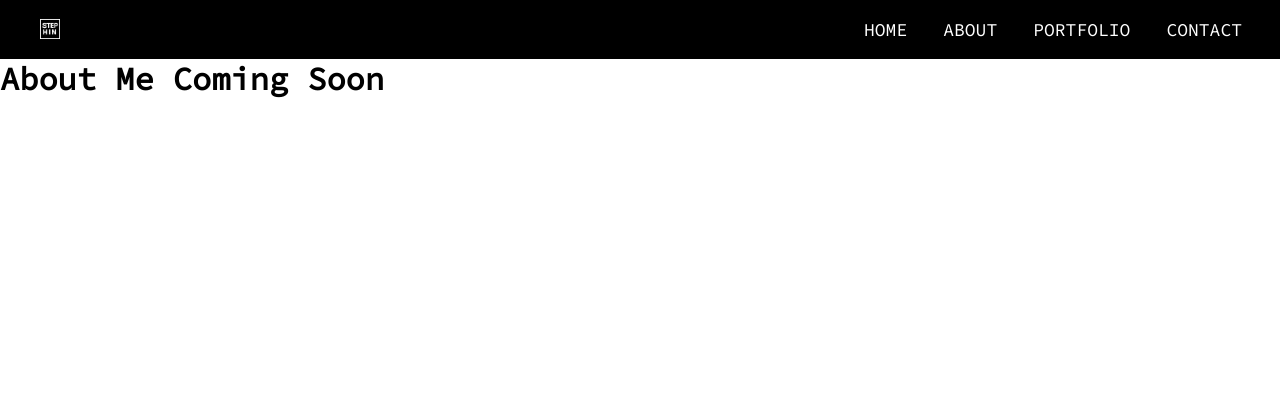
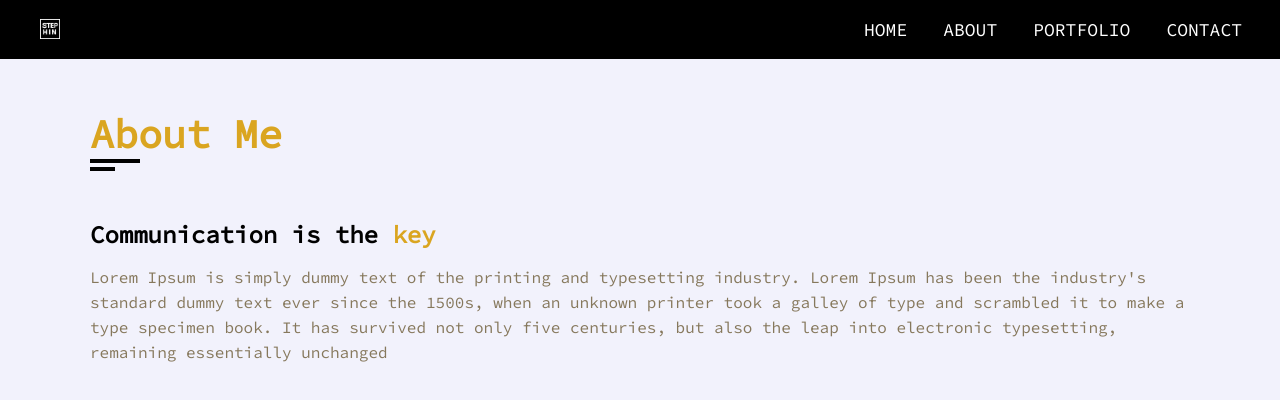
Before and after one commit to stephin007/myportfolio, a React (Create React App) app: page /about in a window 1280 px wide. Shown: the top 400 px of the page. Built offline with nearby package versions, Linux system fonts and the light colour scheme.

Commit message:
Added the initial about section

```diff
--- a/src/components/About.js
+++ b/src/components/About.js
@@ -1,9 +1,29 @@
 import React, {Component} from 'react'
+
+import '../css/about.css'
 
 class About extends Component{
     render(){
         return (
-                <h1>About Me Coming Soon</h1>
+                <section className="about section">
+                    <div className="container">
+                        <div className="row">
+                            <div className="section-title padd-15">
+                                <h2>About Me</h2>
+                            </div>
+                        </div>
+                        <div className="row">
+                            <div className="about-content padd-15">
+                                <div className="row">
+                                    <div className="about-text padd-15 ">
+                                        <h3>Communication is the <span>key</span></h3>
+                                        <p>Lorem Ipsum is simply dummy text of the printing and typesetting industry. Lorem Ipsum has been the industry's standard dummy text ever since the 1500s, when an unknown printer took a galley of type and scrambled it to make a type specimen book. It has survived not only five centuries, but also the leap into electronic typesetting, remaining essentially unchanged</p>
+                                    </div>
+                                </div>
+                            </div>
+                        </div>
+                    </div>
+                </section>
             )
         }
 }
--- /dev/null
+++ b/src/css/about.css
@@ -0,0 +1,85 @@
+.section .container{
+    padding-top: 50px;
+    padding-bottom: 70px;
+    background-color: #f2f2fc;
+}
+
+.section-title{
+    -ms-flex: 0 0 100%;
+    flex: 0 0 100%;
+    max-width: 100%;
+}
+
+.section-title h2{
+    font-size: 40px;
+    color: goldenrod;
+    font-weight: 700;
+    margin: 0;
+    position: relative;
+    margin-bottom: 60px;
+}
+
+.section-title h2::before{
+    content: '';
+    height: 4px;
+    width: 50px;
+    position: absolute;
+    top: 100%;
+    left: 0;
+    background-color: black;
+}
+
+.section-title h2::after{
+    content: '';
+    height: 4px;
+    width: 25px;
+    position: absolute;
+    top: 100%;
+    left: 0;
+    margin-top: 8px;
+    background-color: black;
+}
+
+.row{
+    display: -ms-flexbox;
+    display: flex;
+    -ms-flex-wrap: wrap;
+    flex-wrap: wrap;
+    margin-right: -15px;
+    margin-left: -15px;
+    position: relative;
+}
+
+.padd-15{
+    padding-left: 15px;
+    padding-right: 15px;
+}
+
+.about .about-content{
+    -ms-flex: 0 0 100%;
+    flex: 0 0 100%;
+    max-width: 100%;
+}
+
+.about .about-content .about-text{
+    -ms-flex: 0 0 100%;
+    flex: 0 0 100%;
+    max-width: 100%;
+}
+
+.about .about-content .about-text h3{
+    font-size: 24px;
+    margin-bottom: 15px;
+    font-weight: 700;
+}
+
+.about .about-content .about-text h3 span{
+    color: goldenrod;
+}
+
+.about .about-content .about-text p{
+    font-size: 16px;
+    line-height: 25px;
+    color: #86785c;
+    margin: 0;
+}
```
